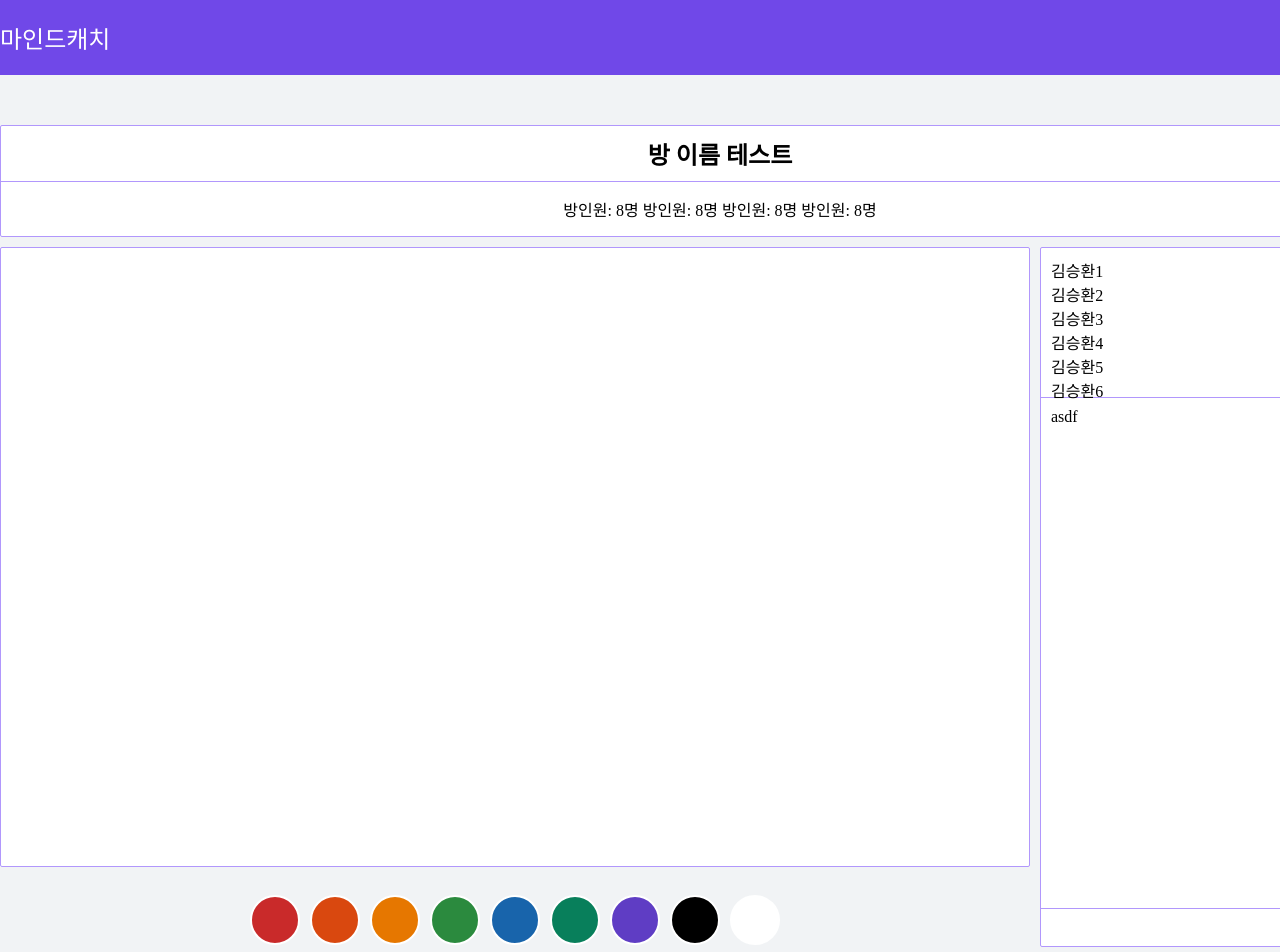
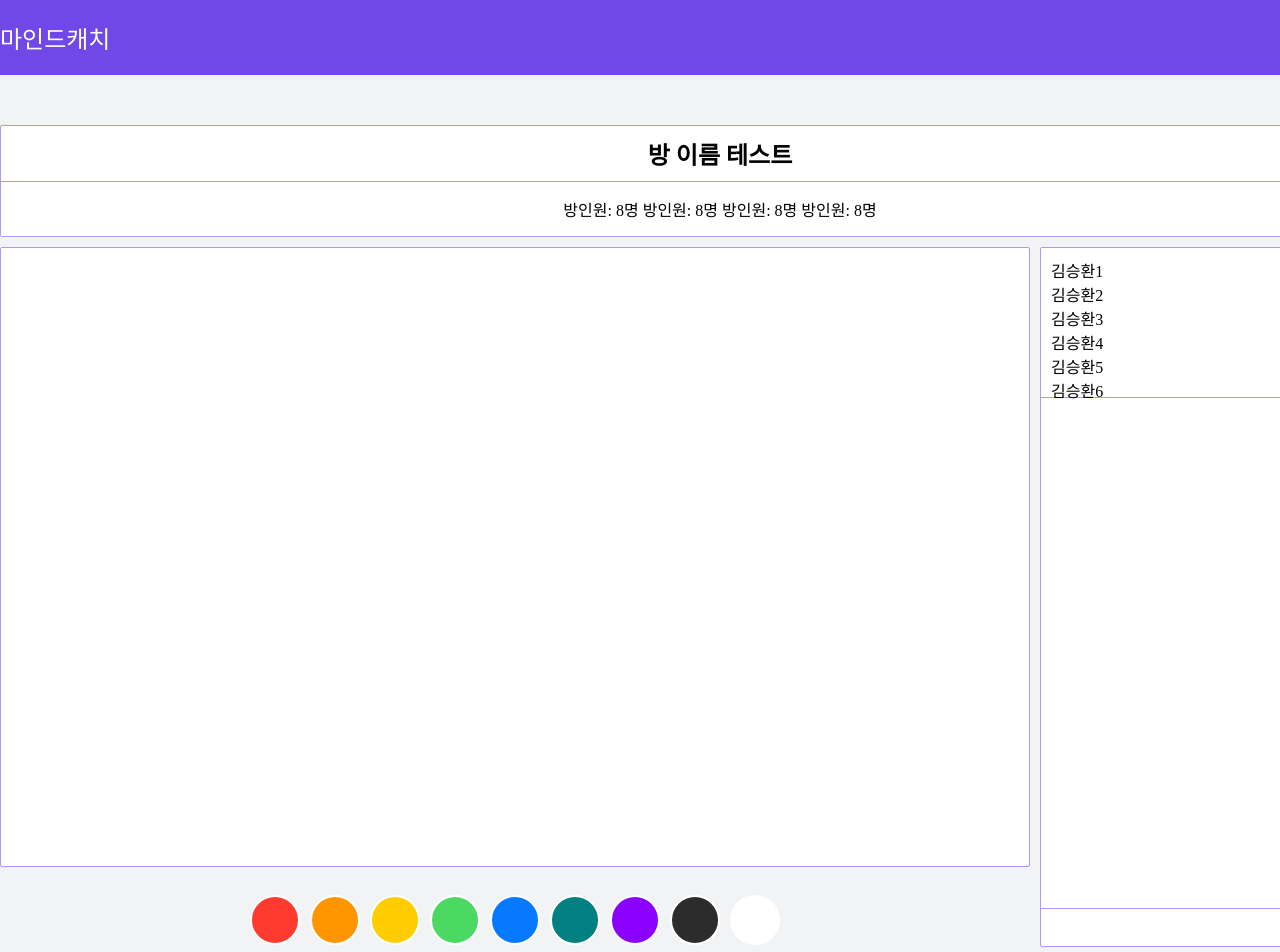
Before and after one commit to Mind-Catch/mind-catch-client, a React (Create React App) app: page /room/1 in a window 1280 px wide. Shown: the top 952 px of the page. Built offline with nearby package versions, Linux system fonts and the light colour scheme.

Commit message:
feat: 캔버스 위에 그림 그리기 & 펜 색상 변경

```diff
--- a/package.json
+++ b/package.json
@@ -14,7 +14,9 @@
     "react-scripts": "4.0.3",
     "redux": "^4.1.1",
     "styled-components": "^5.3.1",
-    "web-vitals": "^1.0.1"
+    "web-vitals": "^1.0.1",
+    "sockjs-client": "^1.5.2",
+    "stompjs": "^2.3.3"
   },
   "scripts": {
     "start": "react-scripts start",
--- a/src/components/GameRoom/GameRoomContent.jsx
+++ b/src/components/GameRoom/GameRoomContent.jsx
@@ -1,7 +1,55 @@
-import React from 'react';
+import React, { useRef, useEffect } from 'react';
 import styled from 'styled-components';
 
+const BASE_COLOR = 'black';
+
 const GameRoomContent = () => {
+  /* 그림 그리는 기능 */
+  // canvas state
+  const canvasRef = useRef(null);
+  const ctx = useRef(null);
+
+  // 마우스가 캔버스 위에서 눌러지고 있는가?
+  let painting = false;
+
+  useEffect(() => {
+    if (canvasRef.current) {
+      ctx.current = canvasRef.current.getContext('2d');
+      ctx.current.strokeStyle = BASE_COLOR;
+    }
+  }, []);
+
+  const startPainting = () => {
+    painting = true;
+  };
+
+  const stopPainting = () => {
+    painting = false;
+  };
+
+  // 캔버스 위에 선 그려지는 로직
+  const onMouseMove = ({ nativeEvent }) => {
+    // const paintData = [];
+    const x = nativeEvent.offsetX;
+    const y = nativeEvent.offsetY;
+
+    if (!ctx.current) return;
+
+    if (!painting) {
+      ctx.current.beginPath();
+      ctx.current.moveTo(x, y);
+    } else if (painting) {
+      ctx.current.lineTo(x, y);
+      ctx.current.stroke();
+    }
+  };
+
+  // 펜 색상 선택
+  const ColorSelect = ({ nativeEvent }) => {
+    const color = nativeEvent.target.style.backgroundColor;
+    ctx.current.strokeStyle = color;
+  };
+
   return (
     <GameRoomContentWrap>
       <InfoBoxWrap>
@@ -12,17 +60,26 @@ const GameRoomContent = () => {
       </InfoBoxWrap>
       <ContentWrap>
         <CanvasWrap>
-          <canvas></canvas>
+          <canvas
+            ref={canvasRef}
+            width={1030}
+            height={620}
+            onMouseMove={onMouseMove}
+            onMouseDown={startPainting}
+            onMouseUp={stopPainting}
+            onMouseLeave={stopPainting}
+          >
+          </canvas>
           <PaletteWrap>
-            <div className="circle red"></div>
-            <div className="circle orange"></div>
-            <div className="circle yellow"></div>
-            <div className="circle green"></div>
-            <div className="circle blue"></div>
-            <div className="circle teal"></div>
-            <div className="circle purple"></div>
-            <div className="circle black"></div>
-            <div className="circle white"></div>
+            <div className="circle" onClick={ColorSelect} style={{ backgroundColor: '#FF3B30' }}></div>
+            <div className="circle" onClick={ColorSelect} style={{ backgroundColor: '#FF9500' }}></div>
+            <div className="circle" onClick={ColorSelect} style={{ backgroundColor: '#FFCC00' }}></div>
+            <div className="circle" onClick={ColorSelect} style={{ backgroundColor: '#4cD963' }}></div>
+            <div className="circle" onClick={ColorSelect} style={{ backgroundColor: '#0579FF' }}></div>
+            <div className="circle" onClick={ColorSelect} style={{ backgroundColor: 'teal' }}></div>
+            <div className="circle" onClick={ColorSelect} style={{ backgroundColor: '#8b00ff' }}></div>
+            <div className="circle" onClick={ColorSelect} style={{ backgroundColor: '#2c2c2c' }}></div>
+            <div className="circle" onClick={ColorSelect} style={{ backgroundColor: 'white' }}></div>
           </PaletteWrap>
         </CanvasWrap>
         <ChatWrap>
@@ -35,7 +92,6 @@ const GameRoomContent = () => {
             <div>김승환6</div>
           </ChatMemberWrap>
           <ChattingWrap>
-            asdf
           </ChattingWrap>
           <ChatSendWrap>
             <input type="text" />
```
Also changed, not shown: 1 other file (tests, documents, lock files or other folders).
